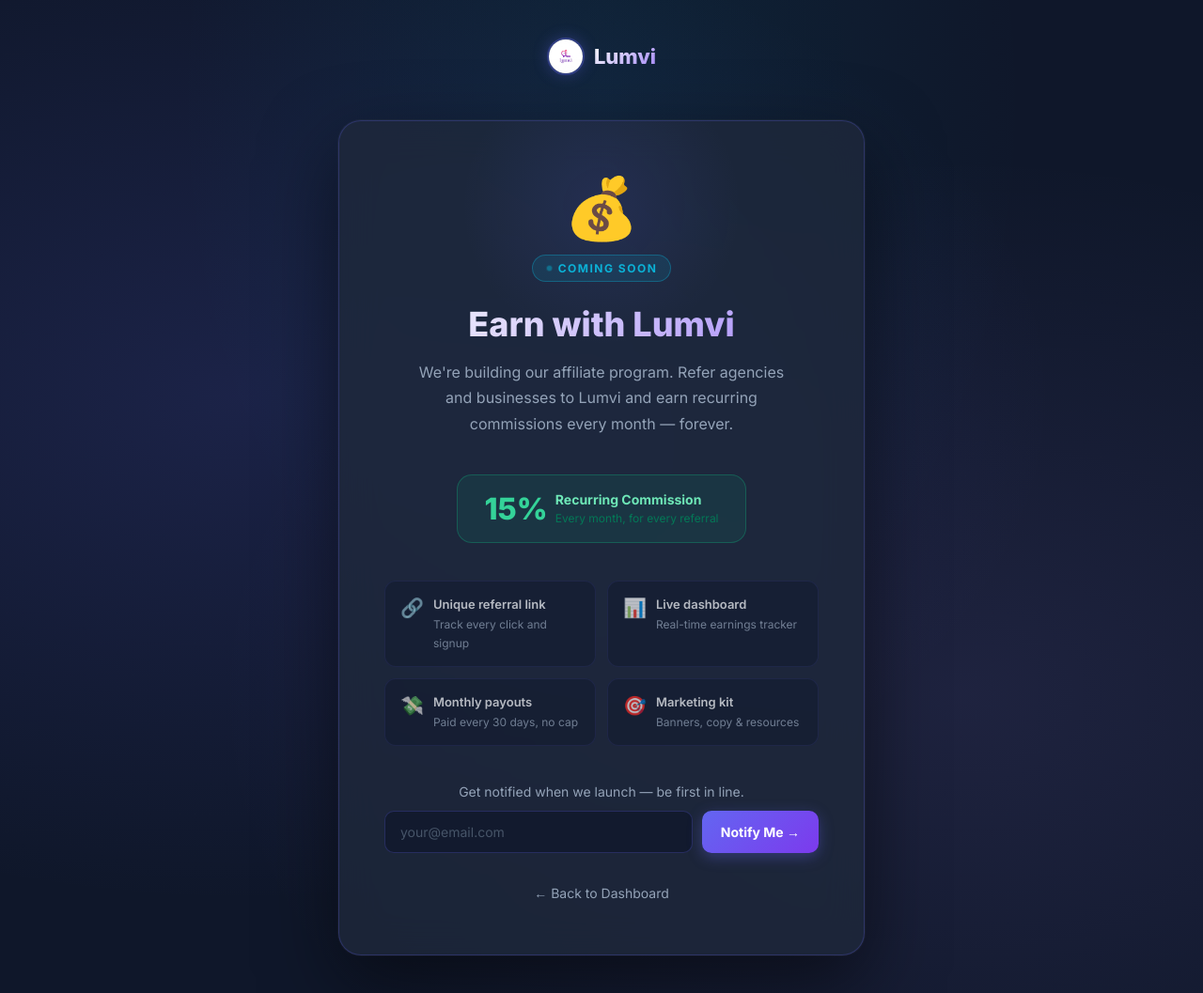
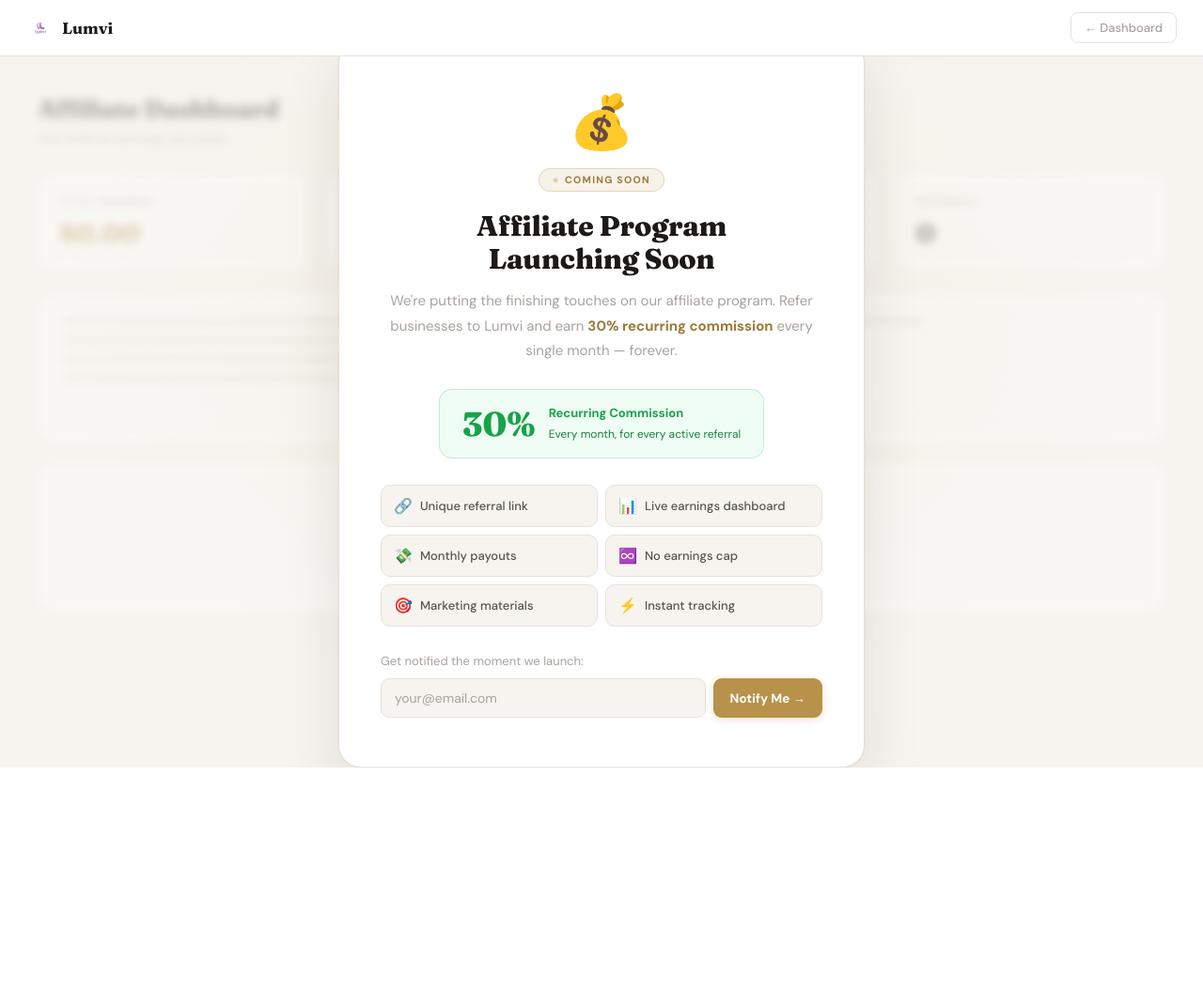
Before and after one commit to Freshman354/Engine, a Python web app: template templates/become-affiliate.html in a window 1280 px wide. Shown: the whole page at 94% size. After the commit the page ends 817 px from the top, so only its background shows below. Run offline with Jinja, Linux system fonts and the light colour scheme; the template is opened without the code that fills it, so the values that code supplies are empty.

Commit message:
style: update affiliate dashboard layout and enhance typography

```diff
--- a/templates/become-affiliate.html
+++ b/templates/become-affiliate.html
@@ -3,373 +3,336 @@
 <head>
     <meta charset="UTF-8">
     <meta name="viewport" content="width=device-width, initial-scale=1.0">
-    <title>Affiliate Program - Lumvi</title>
-    <link href="https://fonts.googleapis.com/css2?family=Inter:wght@400;500;600;700;800&display=swap" rel="stylesheet">
+    <title>Affiliate Dashboard — Lumvi</title>
+    <link rel="preconnect" href="https://fonts.googleapis.com">
+    <link href="https://fonts.googleapis.com/css2?family=Fraunces:opsz,wght@9..144,600;9..144,700;9..144,800&family=DM+Sans:wght@300;400;500;600;700&display=swap" rel="stylesheet">
     <style>
-        :root {
-            --primary: #6366f1;
-            --dark-bg: #0f172a;
-            --card-bg: rgba(30, 41, 59, 0.8);
-            --text-main: #f8fafc;
-            --text-muted: #94a3b8;
-            --border: rgba(99, 102, 241, 0.25);
-            --success: #10b981;
-            --accent: #06b6d4;
-            --agency-color: #a78bfa;
+*,*::before,*::after{box-sizing:border-box;margin:0;padding:0;}
+:root{
+    --cream:#F7F4EF;--cream2:#F0EBE1;--panel:#EDEAE3;
+    --gold:#B8924A;--gold-lt:rgba(184,146,74,0.12);--gold-dk:#9A7A3A;
+    --gold-glow:rgba(184,146,74,0.25);
+    --dark:#1C1917;--mid:#57534E;--sub:#A8A29E;--border:#E7E2DA;--white:#FFFFFF;
+    --success:#16A34A;--success-lt:#F0FDF4;--success-border:rgba(22,163,74,0.2);
+    --danger:#EF4444;
+    --radius:16px;
+}
+body{font-family:'DM Sans',sans-serif;background:var(--cream);color:var(--dark);min-height:100vh;}
+
+/* ── TOPBAR ── */
+.topbar{
+    background:var(--white);border-bottom:1px solid var(--border);
+    padding:0 28px;height:60px;
+    display:flex;align-items:center;justify-content:space-between;
+    position:sticky;top:0;z-index:50;
+}
+.topbar-brand{display:flex;align-items:center;gap:8px;text-decoration:none;}
+.topbar-brand img{width:30px;height:30px;border-radius:7px;object-fit:cover;}
+.topbar-brand span{font-family:'Fraunces',serif;font-size:17px;font-weight:700;color:var(--dark);}
+.topbar-right{display:flex;gap:8px;align-items:center;}
+.btn-nav{
+    padding:7px 14px;color:var(--sub);
+    border:1px solid var(--border);border-radius:8px;
+    font-size:13px;font-weight:500;text-decoration:none;
+    transition:all 0.15s;font-family:'DM Sans',sans-serif;
+}
+.btn-nav:hover{color:var(--dark);border-color:var(--mid);}
+
+/* ── PAGE ── */
+.page{position:relative;min-height:calc(100vh - 60px);}
+
+/* ── GHOST DASHBOARD (blurred bg) ── */
+.ghost-dashboard{
+    padding:40px;
+    filter:blur(5px);
+    opacity:0.35;
+    pointer-events:none;
+    user-select:none;
+}
+.ghost-title{
+    font-family:'Fraunces',serif;
+    font-size:26px;font-weight:700;
+    color:var(--dark);margin-bottom:6px;
+}
+.ghost-sub{color:var(--sub);margin-bottom:28px;font-size:14px;}
+.ghost-stats{
+    display:grid;grid-template-columns:repeat(4,1fr);
+    gap:16px;margin-bottom:24px;
+}
+.ghost-stat{
+    background:var(--white);border:1px solid var(--border);
+    border-radius:14px;padding:22px;
+}
+.ghost-stat-label{
+    font-size:11px;text-transform:uppercase;letter-spacing:0.06em;
+    color:var(--sub);margin-bottom:10px;font-weight:600;
+}
+.ghost-stat-value{
+    font-family:'Fraunces',serif;
+    font-size:28px;font-weight:800;color:var(--gold);
+}
+.ghost-stat-value.neutral{color:var(--dark);}
+.ghost-card{
+    background:var(--white);border:1px solid var(--border);
+    border-radius:14px;padding:24px;margin-bottom:20px;height:160px;
+}
+.ghost-bar{
+    height:10px;background:var(--panel);
+    border-radius:6px;margin-bottom:10px;
+}
+.ghost-bar.w80{width:80%;}
+.ghost-bar.w60{width:60%;}
+.ghost-bar.w40{width:40%;}
+.ghost-bar.w30{width:30%;}
+.ghost-two{display:grid;grid-template-columns:1fr 1fr;gap:16px;}
+
+/* ── OVERLAY ── */
+.overlay{
+    position:absolute;inset:0;
+    display:flex;align-items:center;justify-content:center;
+    padding:40px 20px;
+    background:radial-gradient(ellipse at 50% 40%, rgba(184,146,74,0.06) 0%, transparent 65%);
 }
 
-        * { margin: 0; padding: 0; box-sizing: border-box; }
+/* ── COMING SOON CARD ── */
+.coming-soon-card{
+    background:var(--white);
+    border:1.5px solid var(--border);
+    border-radius:24px;
+    padding:52px 44px;
+    width:100%;max-width:560px;
+    text-align:center;
+    box-shadow:0 24px 64px rgba(28,25,23,0.1),0 0 0 1px rgba(184,146,74,0.08);
+    animation:slideUp 0.3s ease;
+}
+@keyframes slideUp{from{transform:translateY(24px);opacity:0;}to{transform:translateY(0);opacity:1;}}
 
-        body {
-            font-family: 'Inter', sans-serif;
-            background-color: var(--dark-bg);
-            background-image:
-                radial-gradient(ellipse at 20% 40%, rgba(99,102,241,0.15) 0%, transparent 60%),
-                radial-gradient(ellipse at 80% 70%, rgba(167,139,250,0.1) 0%, transparent 55%),
-                radial-gradient(ellipse at 50% 10%, rgba(6,182,212,0.08) 0%, transparent 50%);
-            min-height: 100vh;
-            display: flex;
-            flex-direction: column;
-            align-items: center;
-            justify-content: center;
-            padding: 40px 20px;
-            color: var(--text-main);
+.hero-icon{
+    font-size:56px;display:block;margin-bottom:10px;
+    animation:float 3s ease-in-out infinite;
+}
+@keyframes float{0%,100%{transform:translateY(0);}50%{transform:translateY(-8px);}}
+
+/* coming soon badge */
+.cs-badge{
+    display:inline-flex;align-items:center;gap:7px;
+    background:var(--gold-lt);
+    border:1px solid rgba(184,146,74,0.3);
+    color:var(--gold-dk);
+    font-size:10.5px;font-weight:700;text-transform:uppercase;letter-spacing:0.12em;
+    padding:5px 14px;border-radius:999px;margin-bottom:20px;
+}
+.cs-badge-dot{
+    width:6px;height:6px;border-radius:50%;
+    background:var(--gold);
+    animation:pulse 1.5s ease-in-out infinite;
+}
+@keyframes pulse{0%,100%{opacity:1;transform:scale(1);}50%{opacity:0.4;transform:scale(0.75);}}
+
+.coming-soon-card h1{
+    font-family:'Fraunces',serif;
+    font-size:30px;font-weight:800;
+    color:var(--dark);letter-spacing:-0.3px;
+    line-height:1.15;margin-bottom:14px;
 }
 
-        /* Logo */
-        .logo {
-            display: flex;
-            align-items: center;
-            gap: 10px;
-            margin-bottom: 48px;
-            text-decoration: none;
+.coming-soon-card .subtitle{
+    color:var(--sub);font-size:15px;line-height:1.75;
+    margin-bottom:28px;font-weight:400;
 }
-        .logo-mark {
-            width: 40px; height: 40px;
-            background: linear-gradient(135deg, var(--primary), #a78bfa);
-            border-radius: 10px;
-            display: flex; align-items: center; justify-content: center;
-            font-size: 20px;
-            box-shadow: 0 0 20px rgba(99,102,241,0.4);
+.coming-soon-card .subtitle strong{color:var(--gold-dk);font-weight:700;}
+
+/* commission pill */
+.commission-pill{
+    display:inline-flex;align-items:center;gap:14px;
+    background:var(--success-lt);
+    border:1px solid var(--success-border);
+    border-radius:14px;padding:16px 24px;
+    margin-bottom:28px;
 }
-        .logo-text {
-            font-size: 22px; font-weight: 800;
-            background: linear-gradient(135deg, #f8fafc, #a78bfa);
-            -webkit-background-clip: text;
-            -webkit-text-fill-color: transparent;
+.commission-pill .rate{
+    font-family:'Fraunces',serif;
+    font-size:36px;font-weight:800;color:var(--success);line-height:1;
+}
+.commission-pill .label strong{
+    display:block;font-size:13px;font-weight:700;
+    color:var(--success);text-align:left;margin-bottom:2px;
+}
+.commission-pill .label span{font-size:12px;color:#15803D;}
+
+/* perks grid */
+.perks{
+    display:grid;grid-template-columns:1fr 1fr;
+    gap:8px;margin-bottom:28px;text-align:left;
+}
+.perk{
+    background:var(--cream);border:1px solid var(--border);
+    border-radius:10px;padding:11px 13px;
+    display:flex;align-items:center;gap:8px;
+    font-size:13px;color:var(--mid);font-weight:500;
+    transition:all 0.15s;
+}
+.perk:hover{border-color:rgba(184,146,74,0.3);background:var(--gold-lt);color:var(--dark);}
+.perk span{font-size:16px;flex-shrink:0;}
+
+/* notify */
+.notify-label{font-size:13px;color:var(--sub);margin-bottom:10px;text-align:left;}
+.notify-row{display:flex;gap:8px;}
+.notify-row input{
+    flex:1;padding:11px 14px;
+    background:var(--cream);
+    border:1.5px solid var(--border);
+    border-radius:9px;font-size:14px;
+    color:var(--dark);font-family:'DM Sans',sans-serif;
+    transition:all 0.2s;outline:none;
+}
+.notify-row input::placeholder{color:var(--sub);}
+.notify-row input:focus{
+    border-color:var(--gold);background:var(--white);
+    box-shadow:0 0 0 3px var(--gold-lt);
+}
+.notify-row button{
+    padding:11px 18px;
+    background:var(--gold);color:#fff;
+    border:none;border-radius:9px;
+    font-size:13.5px;font-weight:700;cursor:pointer;
+    font-family:'DM Sans',sans-serif;white-space:nowrap;
+    box-shadow:0 2px 8px var(--gold-glow);
+    transition:all 0.2s;
+}
+.notify-row button:hover{background:var(--gold-dk);transform:translateY(-1px);}
+
+.notify-success{
+    display:none;
+    background:var(--success-lt);
+    border:1px solid var(--success-border);
+    color:var(--success);
+    padding:12px 16px;border-radius:9px;
+    font-size:14px;font-weight:600;margin-top:10px;
 }
 
-        /* Main card */
-        .card {
-            background: var(--card-bg);
-            border: 1px solid var(--border);
-            border-radius: 24px;
-            padding: 56px 48px;
-            width: 100%;
-            max-width: 560px;
-            backdrop-filter: blur(20px);
-            box-shadow: 0 30px 80px rgba(0,0,0,0.5), 0 0 0 1px rgba(255,255,255,0.05);
-            text-align: center;
-            position: relative;
-            overflow: hidden;
-        }
-
-        /* Glow behind card */
-        .card::before {
-            content: '';
-            position: absolute;
-            top: -60px; left: 50%;
-            transform: translateX(-50%);
-            width: 300px; height: 300px;
-            background: radial-gradient(circle, rgba(99,102,241,0.12) 0%, transparent 70%);
-            pointer-events: none;
-        }
-
-        /* Animated coin emoji */
-        .hero-icon {
-            font-size: 64px;
-            display: block;
-            margin-bottom: 8px;
-            animation: float 3s ease-in-out infinite;
-        }
-        @keyframes float {
-            0%, 100% { transform: translateY(0px); }
-            50% { transform: translateY(-10px); }
-        }
-
-        /* Coming soon badge */
-        .badge {
-            display: inline-flex;
-            align-items: center;
-            gap: 6px;
-            background: rgba(6,182,212,0.12);
-            border: 1px solid rgba(6,182,212,0.35);
-            color: var(--accent);
-            font-size: 12px;
-            font-weight: 700;
-            text-transform: uppercase;
-            letter-spacing: 1.5px;
-            padding: 6px 14px;
-            border-radius: 999px;
-            margin-bottom: 24px;
-        }
-        .badge-dot {
-            width: 7px; height: 7px;
-            background: var(--accent);
-            border-radius: 50%;
-            animation: pulse 1.5s ease-in-out infinite;
-        }
-        @keyframes pulse {
-            0%, 100% { opacity: 1; transform: scale(1); }
-            50% { opacity: 0.4; transform: scale(0.8); }
-        }
-
-        h1 {
-            font-size: 36px;
-            font-weight: 800;
-            line-height: 1.2;
-            margin-bottom: 16px;
-            background: linear-gradient(135deg, var(--text-main), var(--agency-color));
-            -webkit-background-clip: text;
-            -webkit-text-fill-color: transparent;
-        }
-
-        .subtitle {
-            color: var(--text-muted);
-            font-size: 16px;
-            line-height: 1.7;
-            margin-bottom: 40px;
-            max-width: 420px;
-            margin-left: auto;
-            margin-right: auto;
-        }
-
-        /* Commission highlight */
-        .commission-pill {
-            display: inline-flex;
-            align-items: center;
-            gap: 8px;
-            background: rgba(16,185,129,0.1);
-            border: 1px solid rgba(16,185,129,0.3);
-            border-radius: 16px;
-            padding: 16px 28px;
-            margin-bottom: 40px;
-        }
-        .commission-pill .rate {
-            font-size: 32px;
-            font-weight: 800;
-            color: #34d399;
-        }
-        .commission-pill .label {
-            text-align: left;
-        }
-        .commission-pill .label strong {
-            display: block;
-            font-size: 14px;
-            font-weight: 700;
-            color: #6ee7b7;
-        }
-        .commission-pill .label span {
-            font-size: 12px;
-            color: #047857;
-        }
-
-        /* Feature previews */
-        .features {
-            display: grid;
-            grid-template-columns: 1fr 1fr;
-            gap: 12px;
-            margin-bottom: 40px;
-            text-align: left;
-        }
-        .feature {
-            background: rgba(15,23,42,0.5);
-            border: 1px solid rgba(99,102,241,0.15);
-            border-radius: 12px;
-            padding: 16px;
-            display: flex;
-            align-items: flex-start;
-            gap: 10px;
-            opacity: 0.7;
-        }
-        .feature-icon { font-size: 20px; flex-shrink: 0; }
-        .feature-text strong {
-            display: block;
-            font-size: 13px;
-            font-weight: 600;
-            color: var(--text-main);
-            margin-bottom: 2px;
-        }
-        .feature-text span {
-            font-size: 12px;
-            color: var(--text-muted);
-        }
-
-        /* Notify form */
-        .notify-label {
-            font-size: 14px;
-            color: var(--text-muted);
-            margin-bottom: 12px;
-        }
-        .notify-row {
-            display: flex;
-            gap: 10px;
-        }
-        .notify-row input {
-            flex: 1;
-            padding: 13px 16px;
-            background: rgba(15,23,42,0.7);
-            border: 1px solid rgba(99,102,241,0.25);
-            border-radius: 10px;
-            font-size: 14px;
-            color: var(--text-main);
-            font-family: 'Inter', sans-serif;
-            transition: all 0.2s;
-        }
-        .notify-row input::placeholder { color: #475569; }
-        .notify-row input:focus {
-            outline: none;
-            border-color: var(--primary);
-            box-shadow: 0 0 0 3px rgba(99,102,241,0.15);
-        }
-        .notify-row button {
-            padding: 13px 20px;
-            background: linear-gradient(135deg, var(--primary), #7c3aed);
-            color: white;
-            border: none;
-            border-radius: 10px;
-            font-size: 14px;
-            font-weight: 700;
-            cursor: pointer;
-            font-family: 'Inter', sans-serif;
-            white-space: nowrap;
-            transition: all 0.2s;
-            box-shadow: 0 4px 15px rgba(99,102,241,0.35);
-        }
-        .notify-row button:hover {
-            transform: translateY(-2px);
-            box-shadow: 0 8px 20px rgba(99,102,241,0.45);
-        }
-        .notify-success {
-            display: none;
-            background: rgba(16,185,129,0.1);
-            border: 1px solid rgba(16,185,129,0.3);
-            color: #6ee7b7;
-            padding: 12px 16px;
-            border-radius: 10px;
-            font-size: 14px;
-            margin-top: 10px;
-        }
-
-        .back-link {
-            margin-top: 32px;
-        }
-        .back-link a {
-            color: var(--text-muted);
-            text-decoration: none;
-            font-size: 14px;
-            transition: color 0.2s;
-        }
-        .back-link a:hover { color: var(--text-main); }
-
-        @media (max-width: 480px) {
-            .card { padding: 36px 24px; }
-            h1 { font-size: 28px; }
-            .features { grid-template-columns: 1fr; }
-            .notify-row { flex-direction: column; }
+@media(max-width:640px){
+    .topbar{padding:0 16px;}
+    .coming-soon-card{padding:36px 24px;}
+    .coming-soon-card h1{font-size:24px;}
+    .ghost-stats{grid-template-columns:1fr 1fr;}
+    .perks{grid-template-columns:1fr;}
+    .notify-row{flex-direction:column;}
+    .ghost-two{grid-template-columns:1fr;}
 }
     </style>
 </head>
 <body>
 
-    <a href="/" class="logo">
-        <img src="{{ url_for('static', filename='logo.jpg') }}" alt="Lumvi Logo" style="width:40px;height:40px;border-radius:50%;object-fit:cover;border:2px solid rgba(99,102,241,0.4);box-shadow:0 0 16px rgba(99,102,241,0.3);">
-        <span class="logo-text">Lumvi</span>
+<!-- TOPBAR -->
+<div class="topbar">
+    <a href="/dashboard" class="topbar-brand">
+        <img src="{{ url_for('static', filename='logo.jpg') }}" alt="Lumvi">
+        <span>Lumvi</span>
     </a>
+    <div class="topbar-right">
+        <a href="/dashboard" class="btn-nav">← Dashboard</a>
+    </div>
+</div>
 
-    <div class="card">
+<div class="page">
+
+    <!-- Ghost dashboard (blurred background) -->
+    <div class="ghost-dashboard">
+        <div class="ghost-title">Affiliate Dashboard</div>
+        <div class="ghost-sub">Your referral earnings and stats</div>
+        <div class="ghost-stats">
+            <div class="ghost-stat">
+                <div class="ghost-stat-label">Total Earnings</div>
+                <div class="ghost-stat-value">$0.00</div>
+            </div>
+            <div class="ghost-stat">
+                <div class="ghost-stat-label">Pending</div>
+                <div class="ghost-stat-value">$0.00</div>
+            </div>
+            <div class="ghost-stat">
+                <div class="ghost-stat-label">Paid Out</div>
+                <div class="ghost-stat-value">$0.00</div>
+            </div>
+            <div class="ghost-stat">
+                <div class="ghost-stat-label">Referrals</div>
+                <div class="ghost-stat-value neutral">0</div>
+            </div>
+        </div>
+        <div class="ghost-card">
+            <div class="ghost-bar w80"></div>
+            <div class="ghost-bar w60"></div>
+            <div class="ghost-bar w40"></div>
+            <div class="ghost-bar w30"></div>
+        </div>
+        <div class="ghost-two">
+            <div class="ghost-card"></div>
+            <div class="ghost-card"></div>
+        </div>
+    </div>
+
+    <!-- Coming soon overlay -->
+    <div class="overlay">
+        <div class="coming-soon-card">
 
             <span class="hero-icon">💰</span>
 
-        <div class="badge">
-            <span class="badge-dot"></span>
+            <div class="cs-badge">
+                <span class="cs-badge-dot"></span>
                 Coming Soon
             </div>
 
-        <h1>Earn with Lumvi</h1>
+            <h1>Affiliate Program<br>Launching Soon</h1>
 
             <p class="subtitle">
-            We're building our affiliate program. Refer agencies and businesses to Lumvi
-            and earn recurring commissions every month — forever.
+                We're putting the finishing touches on our affiliate program.
+                Refer businesses to Lumvi and earn
+                <strong>30% recurring commission</strong> every single month — forever.
             </p>
 
             <div class="commission-pill">
-            <span class="rate">15%</span>
+                <span class="rate">30%</span>
                 <div class="label">
                     <strong>Recurring Commission</strong>
-                <span>Every month, for every referral</span>
+                    <span>Every month, for every active referral</span>
                 </div>
             </div>
 
-        <div class="features">
-            <div class="feature">
-                <span class="feature-icon">🔗</span>
-                <div class="feature-text">
-                    <strong>Unique referral link</strong>
-                    <span>Track every click and signup</span>
-                </div>
-            </div>
-            <div class="feature">
-                <span class="feature-icon">📊</span>
-                <div class="feature-text">
-                    <strong>Live dashboard</strong>
-                    <span>Real-time earnings tracker</span>
-                </div>
-            </div>
-            <div class="feature">
-                <span class="feature-icon">💸</span>
-                <div class="feature-text">
-                    <strong>Monthly payouts</strong>
-                    <span>Paid every 30 days, no cap</span>
-                </div>
-            </div>
-            <div class="feature">
-                <span class="feature-icon">🎯</span>
-                <div class="feature-text">
-                    <strong>Marketing kit</strong>
-                    <span>Banners, copy & resources</span>
-                </div>
-            </div>
+            <div class="perks">
+                <div class="perk"><span>🔗</span>Unique referral link</div>
+                <div class="perk"><span>📊</span>Live earnings dashboard</div>
+                <div class="perk"><span>💸</span>Monthly payouts</div>
+                <div class="perk"><span>♾️</span>No earnings cap</div>
+                <div class="perk"><span>🎯</span>Marketing materials</div>
+                <div class="perk"><span>⚡</span>Instant tracking</div>
             </div>
 
-        <p class="notify-label">Get notified when we launch — be first in line.</p>
-
+            <p class="notify-label">Get notified the moment we launch:</p>
             <div class="notify-row">
                 <input type="email" id="notifyEmail" placeholder="your@email.com">
                 <button onclick="notifyMe()">Notify Me →</button>
             </div>
             <div class="notify-success" id="notifySuccess">
-            🎉 You're on the list! We'll email you the moment we launch.
+                🎉 You're on the list! We'll email you when we launch.
             </div>
 
-        <div class="back-link">
-            <a href="/dashboard">← Back to Dashboard</a>
         </div>
+    </div>
+
 </div>
 
 <script>
     function notifyMe() {
         const email = document.getElementById('notifyEmail').value.trim();
         if (!email || !/^[^\s@]+@[^\s@]+\.[^\s@]+$/.test(email)) {
-                document.getElementById('notifyEmail').style.borderColor = '#ef4444';
+            const input = document.getElementById('notifyEmail');
+            input.style.borderColor = 'var(--danger)';
+            setTimeout(() => input.style.borderColor = '', 1500);
             return;
         }
-            document.getElementById('notifyEmail').style.borderColor = '';
-            // Show success — in the future hook this up to an API endpoint
         document.querySelector('.notify-row').style.display = 'none';
         document.getElementById('notifySuccess').style.display = 'block';
     }
-
     document.getElementById('notifyEmail').addEventListener('keypress', function(e) {
         if (e.key === 'Enter') notifyMe();
     });
```
Lines whose indentation alone changed are shown as unchanged.
